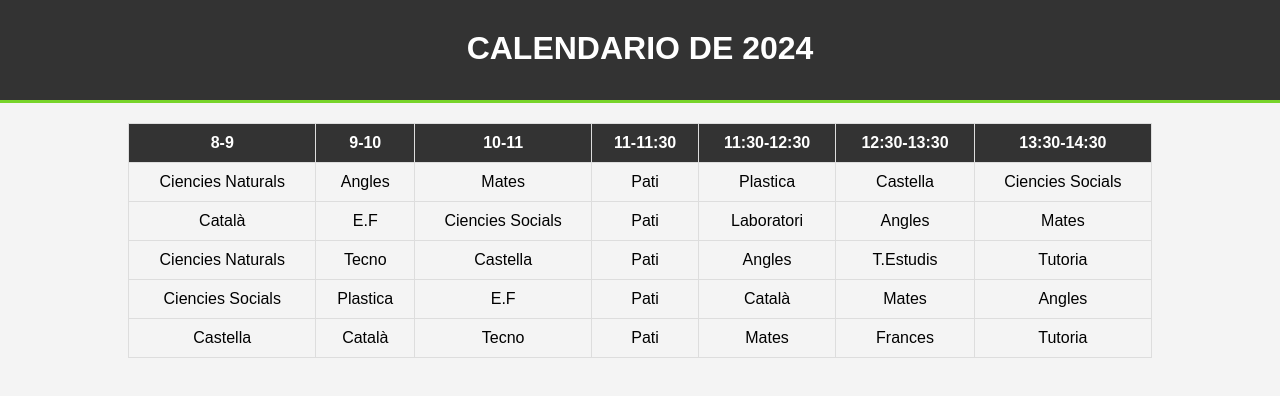
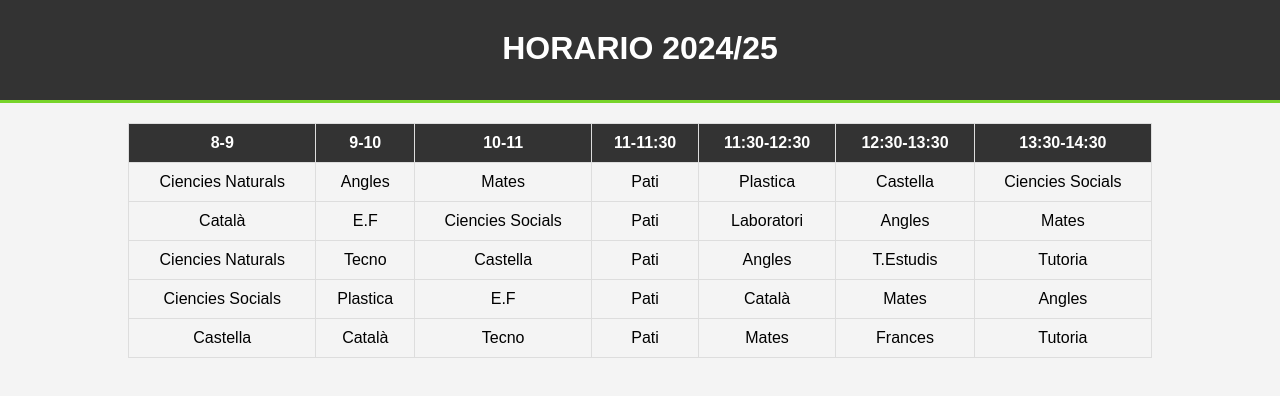
Before and after one commit to nendoprooo/nendoprooo, a plain HTML site: page index.html in a window 1280 px wide. Drawn offline with Linux system fonts and the light colour scheme.

Commit message:
Update index.html

```diff
--- a/index.html
+++ b/index.html
@@ -80,7 +80,7 @@
 </head>
 <body>
     <header>
-        <h1>Calendario de 2024</h1>
+        <h1>Horario 2024/25</h1>
     </header>
     <div class="container">
         <table>
```
